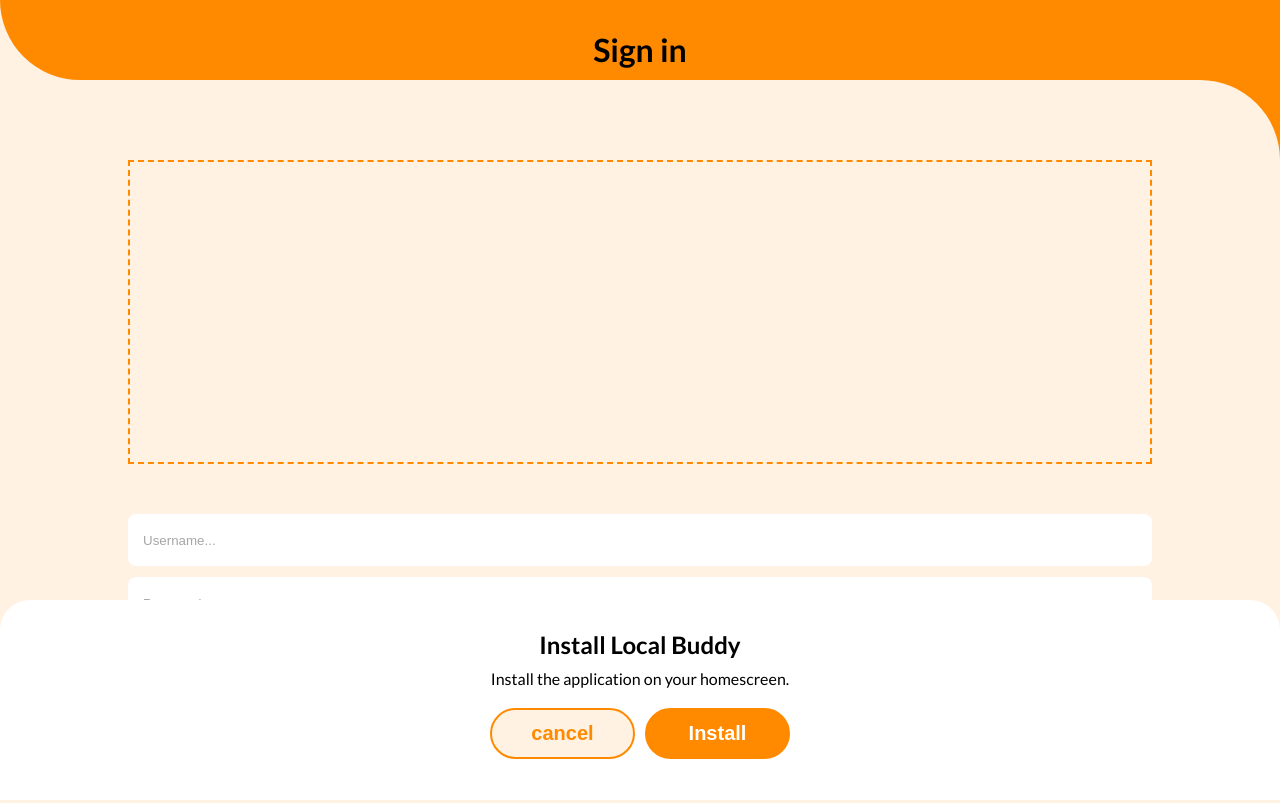
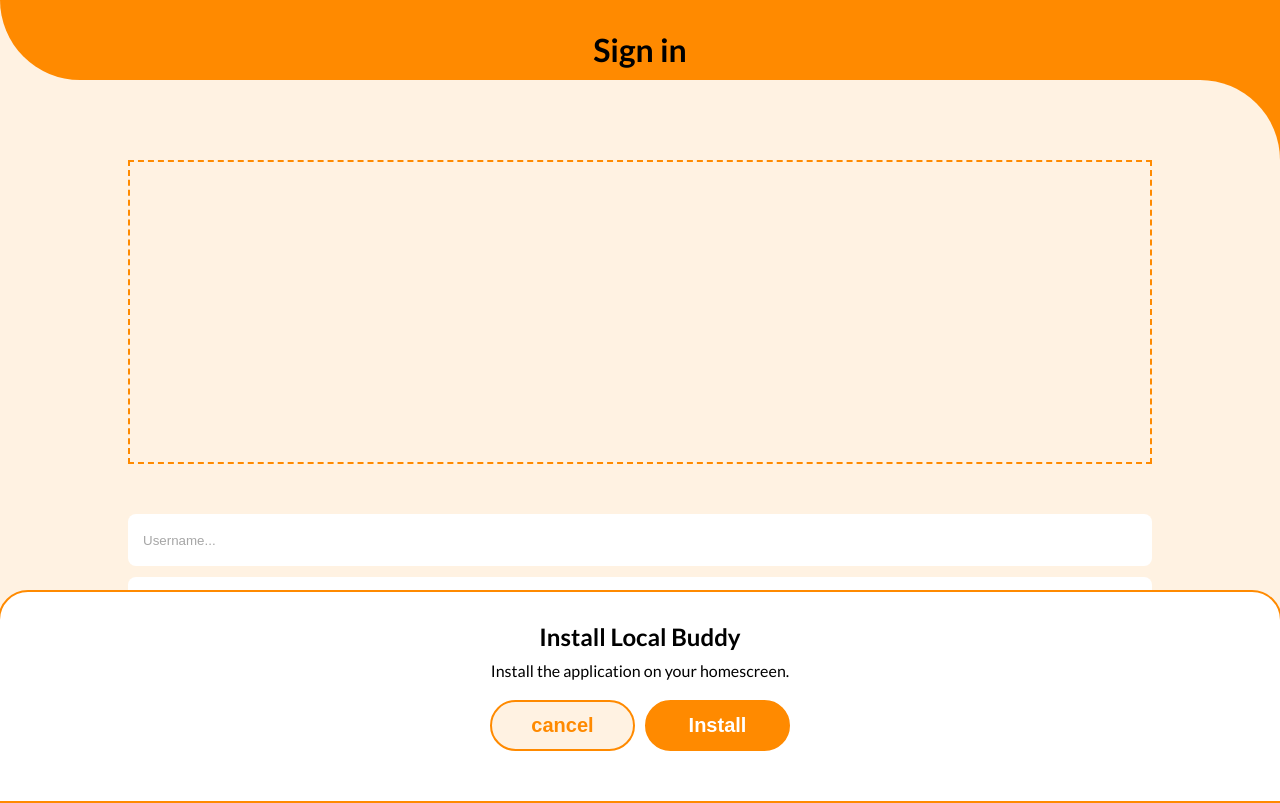
Before and after one commit to Lucerno1/SM42-Group-Project, a Vue app: page /login in a window 1280 px wide. Built offline with nearby package versions, Linux system fonts and the light colour scheme.

Commit message:
added border to InstallPrompt popup

```diff
--- a/src/components/install/InstallPrompt.vue
+++ b/src/components/install/InstallPrompt.vue
@@ -27,20 +27,18 @@ export default {
     state: String
   }
 }
-
 </script>
-
-
 
 <style scoped>
 .installPrompt {
-  height: 140px;
-  width: 100vw;
+  width: 100%;
+  border: 2px solid #ff8a00;
   border-radius: 30px 30px 0 0;
   padding: 30px 0;
-  background: white;
+  background: #ffffff;
   position: absolute;
-  bottom: 0;
+  bottom: -3px;
+  left: -2px;
   text-align: center;
 }
 
```
